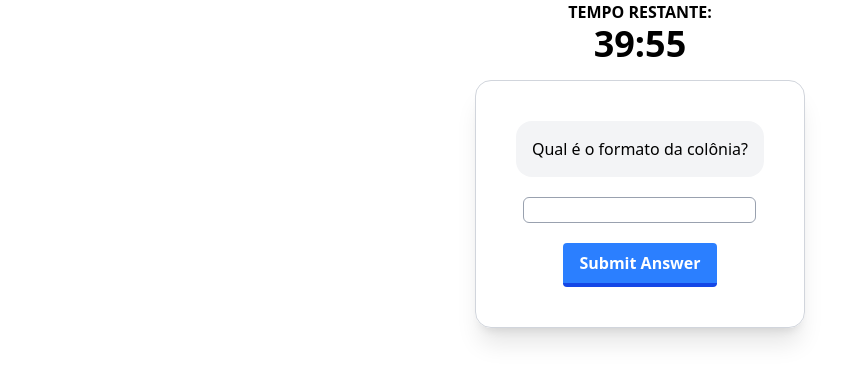
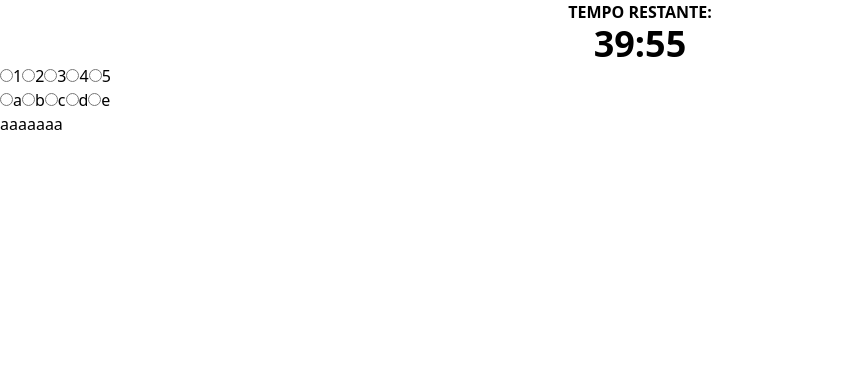
Before and after one commit to marcellolee03/lab-enigma, a React (Vite) app: page /puzzle in a window 1280 px wide. Shown: the top 382 px of the page, without its empty margins (0-868 px from the left). Built offline with nearby package versions, Linux system fonts and the light colour scheme.

Commit message:
enigma logic

```diff
--- /dev/null
+++ b/src/components/puzzleDisplays/EnigmaPuzzleDisplay.tsx
@@ -0,0 +1,123 @@
+import { useState } from "react";
+import { usePuzzleContext } from "../../context/PuzzleContext";
+import { useTimerContext } from "../../context/TimerContext";
+import { type EnigmaOption, type Puzzle } from "../../models/Puzzle";
+
+interface EnigmaPuzzleDisplayProps {
+    puzzle: Puzzle
+}
+
+export function EnigmaPuzzleDisplay({ puzzle }: EnigmaPuzzleDisplayProps) {
+    const { moveToNextPuzzle } = usePuzzleContext()
+    const { applyPenalty } = useTimerContext()
+
+    if (puzzle.answerType === "enigma") {
+        const [ puzzleAnswers, setPuzzleAnswers ] = useState<string[]>(puzzle.answers)
+        const [ firstRowOptions, setFirstRowOptions ] = useState<EnigmaOption[]>(puzzle.first_row_options)
+        const [ secondRowOptions, setSecondRowOptions ] = useState<EnigmaOption[]>(puzzle.second_row_options)
+        const [ userAnswer, setUserAnswer ] = useState<string[]>(["", ""])
+
+        function handleChange(option: string, row: number) {
+            setUserAnswer( prev => {
+                    const updated = [...prev]
+                    updated[row] = option
+                    return updated
+                }
+            )
+        }
+
+        function handleClick(userAnswer: string[]) {
+            let input = ""
+            let answersLeft = puzzleAnswers.length
+            for (let i: number = 0; i<userAnswer.length; i++) {
+                input = input + userAnswer[i]
+            }
+
+            if (puzzleAnswers.includes(input)) {
+                console.log("is in !")
+
+                setPuzzleAnswers(prev => (
+                    prev.filter(answer => answer !== input)
+                ))
+
+                setFirstRowOptions(prev =>
+                    prev.map((option) =>
+                        option.content === userAnswer[0]
+                        ? {...option, valid: false}
+                        : option
+                    )
+                )
+
+                setSecondRowOptions(prev =>
+                    prev.map((option) =>
+                        option.content === userAnswer[1]
+                        ? {...option, valid: false}
+                        : option
+                    )
+                )
+                answersLeft = answersLeft - 1
+            } else {
+                console.log("is not in !")
+                {
+                    puzzle.penalty && applyPenalty(puzzle.penalty)
+                }
+            }
+
+            if (answersLeft === 0) {
+                console.log("no answers left!")
+                moveToNextPuzzle()
+            }
+            console.log(puzzleAnswers)
+        }
+
+
+        return (
+        <>
+            {puzzle.hint && <p>{puzzle.hint}</p>}
+
+            <div>
+                {firstRowOptions.map((option) => (
+                    option.valid
+                    ? <label key={option.content}>
+                            <input
+                                type="radio"
+                                name="choice-row-0"
+                                value={option.content}
+                                onChange={() => handleChange(option.content, 0)}
+                                checked={userAnswer[0] === option.content}
+                            />
+                            {option.content}
+                        </label>
+
+                    : <label className="bg-red-500" key={option.content}>
+                            {option.content}
+                        </label>
+                ))}
+            </div>
+
+
+            <div>
+                {secondRowOptions.map((option) => (
+                    option.valid
+                    ? <label key={option.content}>
+                            <input
+                                type="radio"
+                                name="choice-row-1"
+                                value={option.content}
+                                onChange={() => handleChange(option.content, 1)}
+                                checked={userAnswer[1] === option.content}
+                            />
+                            {option.content}
+                        </label>
+
+                    : <label className="bg-red-500" key={option.content}>
+                            {option.content}
+                        </label>
+                ))}
+            </div>
+
+            <button onClick={() => handleClick(userAnswer)}> aaaaaaa </button>
+        </>
+        )
+    }
+}
--- a/src/components/puzzleDisplays/PuzzleDisplay.tsx
+++ b/src/components/puzzleDisplays/PuzzleDisplay.tsx
@@ -53,11 +53,10 @@ export function PuzzleDisplay({ puzzle }: PuzzleDisplayProps) {
         }
     }
 
-    if (puzzle.answerType !== "enigma") {
-        return (
+    return (
             <div className="grid place-items-center">
                 <div className="p-10 m-4 shadow-xl rounded-2xl border border-gray-300 grid place-items-center gap-y-5">
-                    <p className="bg-gray-100 rounded-2xl p-4">{puzzle.question}</p>
+                    {puzzle.question && <p className="bg-gray-100 rounded-2xl p-4">{puzzle.question}</p>}
 
                     {puzzle.hint && <p>{puzzle.hint}</p>}
 
@@ -82,5 +81,4 @@ export function PuzzleDisplay({ puzzle }: PuzzleDisplayProps) {
                 </div>
             </div>
         )
-    }
 }
--- a/src/data/data.ts
+++ b/src/data/data.ts
@@ -1,7 +1,63 @@
 import { type Puzzle } from "../models/Puzzle"
 
 export const puzzles: Puzzle[] = [
+    {
+        id: 0,
+        answerType: "enigma",
+        first_row_options: [
+            {
+                content: "1",
+                valid: true
+            },
+            {
+                content: "2",
+                valid: true
+            },
+            {
+                content: "3",
+                valid: true
+            },
+            {
+                content: "4",
+                valid: true
+            },
+            {
+                content: "5",
+                valid: true
+            },
 
+        ],
+        second_row_options: [
+            {
+                content: "a",
+                valid: true
+            },
+            {
+                content: "b",
+                valid: true
+            },
+            {
+                content: "c",
+                valid: true
+            },
+            {
+                content: "d",
+                valid: true
+            },
+            {
+                content: "e",
+                valid: true
+            },
+
+        ],
+        answers: [
+            "4a",
+            "3b",
+            "1c",
+            "2d",
+        ],
+        penalty: 300
+    },
 
     {
         id: 1,
--- a/src/models/Puzzle.tsx
+++ b/src/models/Puzzle.tsx
@@ -1,6 +1,6 @@
 type PuzzleBase = {
     id: number,
-    question: string,
+    question?: string,
     hint?: string,
     answers: string[]
     penalty?: number
@@ -20,22 +20,17 @@ type RadioPuzzle = PuzzleBase & {
     options: string[]
 }
 
-export type Enigma = {
-    id: number
 
-    hint: string
-    first_question: string
-    first_answer: string
-
-    second_question: string
-    second_answer: string
-
-    penalty?: number
+export type EnigmaOption = {
+    content: string,
+    valid: boolean
 }
 
-type EnigmaTypePuzzle = {
-    answerType: "enigma",
-    enigmas: Enigma[]
+type EnigmaPuzzle = PuzzleBase & {
+    answerType: "enigma"
+
+    first_row_options: EnigmaOption[]
+    second_row_options: EnigmaOption[]
 }
 
-export type Puzzle = OpenPuzzle |  EnigmaTypePuzzle | CheckboxPuzzle | RadioPuzzle
+export type Puzzle = OpenPuzzle |  EnigmaPuzzle | CheckboxPuzzle | RadioPuzzle
--- a/src/pages/PuzzlePage.tsx
+++ b/src/pages/PuzzlePage.tsx
@@ -1,17 +1,30 @@
 import { type Puzzle } from "../models/Puzzle"
 import { CountdownTimer } from "../components/CountdownTimer"
 import { usePuzzleContext } from "../context/PuzzleContext";
-import { EnigmaCarousel } from "../components/puzzleDisplays/EnigmaCarousel/EnigmaCarousel";
 import { PuzzleDisplay } from "../components/puzzleDisplays/PuzzleDisplay";
+import { EnigmaPuzzleDisplay } from "../components/puzzleDisplays/EnigmaPuzzleDisplay";
 
 export function PuzzlePage(){
     const { getCurrentPuzzle } = usePuzzleContext()
     const currentPuzzle: Puzzle = getCurrentPuzzle()
 
-    return (
+    if (currentPuzzle.answerType === "enigma"){
+
+      return (
+        <>
+          <CountdownTimer />
+          <EnigmaPuzzleDisplay puzzle={currentPuzzle} />
+        </>
+      )
+
+    } else {
+
+      return (
       <>
         <CountdownTimer />
         <PuzzleDisplay puzzle={currentPuzzle} />
       </>
-    )
+      )
+
+    }
 }
```
